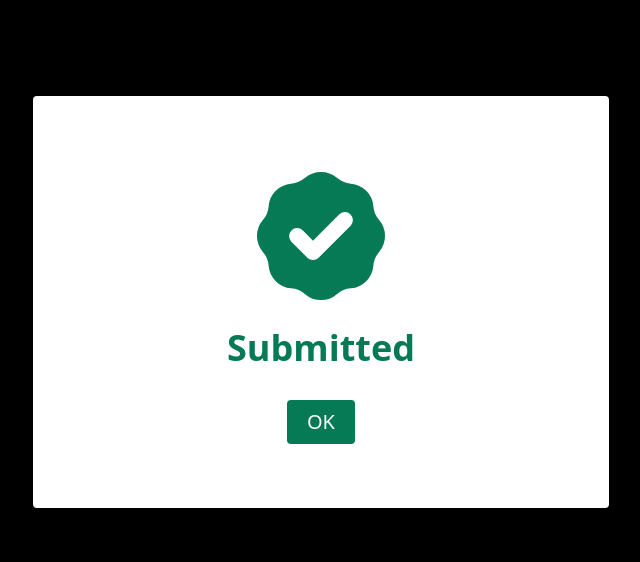
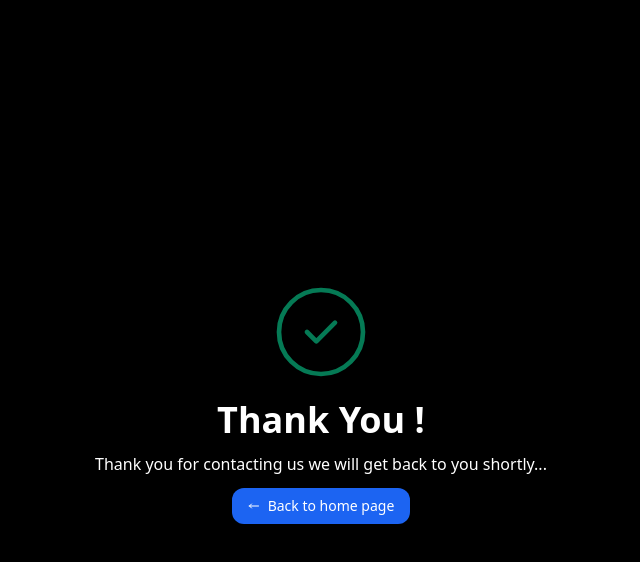
Before and after one commit to Roymaniac/lexipimpression, a website: page submit.html in a window 1280 px wide. Shown: the whole page, without its empty margins (319-959 px from the left). Drawn offline with Linux system fonts and the light colour scheme.

Commit message:
updated submit form ui

```diff
--- a/submit.html
+++ b/submit.html
@@ -33,37 +33,48 @@
     <title>Form Submitted</title>
   </head>
   <body class="bg-black">
-    <div
-      class="container mt-24 mx-auto justify-center items-center p-8 rounded bg-white max-w-xl max-h-xl dark:bg-gray-800"
-    >
-      <div class="flex justify-center md:mt-4 sm:mx-6 py-3">
+    <div class="flex h-screen items-center justify-center">
+      <div>
+        <div class="flex flex-col items-center space-y-3">
           <svg
             xmlns="http://www.w3.org/2000/svg"
-          class="h-20 w-14 md:h-40 md:w-64 text-green-600"
-          viewBox="0 0 20 20"
-          fill="currentColor"
+            class="h-28 w-28 text-green-600"
+            fill="none"
+            viewBox="0 0 24 24"
+            stroke="currentColor"
+            stroke-width="1"
           >
             <path
-            fill-rule="evenodd"
-            d="M6.267 3.455a3.066 3.066 0 001.745-.723 3.066 3.066 0 013.976 0 3.066 3.066 0 001.745.723 3.066 3.066 0 012.812 2.812c.051.643.304 1.254.723 1.745a3.066 3.066 0 010 3.976 3.066 3.066 0 00-.723 1.745 3.066 3.066 0 01-2.812 2.812 3.066 3.066 0 00-1.745.723 3.066 3.066 0 01-3.976 0 3.066 3.066 0 00-1.745-.723 3.066 3.066 0 01-2.812-2.812 3.066 3.066 0 00-.723-1.745 3.066 3.066 0 010-3.976 3.066 3.066 0 00.723-1.745 3.066 3.066 0 012.812-2.812zm7.44 5.252a1 1 0 00-1.414-1.414L9 10.586 7.707 9.293a1 1 0 00-1.414 1.414l2 2a1 1 0 001.414 0l4-4z"
-            clip-rule="evenodd"
+              stroke-linecap="round"
+              stroke-linejoin="round"
+              d="M9 12l2 2 4-4m6 2a9 9 0 11-18 0 9 9 0 0118 0z"
             />
           </svg>
+          <h1 class="text-4xl text-white font-bold">Thank You !</h1>
+          <p class="text-center text-md my-5 text-white">
+            Thank you for contacting us we will get back to you shortly...
+          </p>
+          <a
+            href="/contact.html"
+            class="my-5 inline-flex items-center rounded-xl bg-blue-600 px-4 py-2 text-white hover:bg-blue-800 focus:outline-none"
+          >
+            <svg
+              xmlns="http://www.w3.org/2000/svg"
+              class="mr-2 h-3 w-3"
+              fill="none"
+              viewBox="0 0 24 24"
+              stroke="currentColor"
+              stroke-width="2"
+            >
+              <path
+                stroke-linecap="round"
+                stroke-linejoin="round"
+                d="M7 16l-4-4m0 0l4-4m-4 4h18"
+              />
+            </svg>
+            <span class="text-sm font-medium">Back to home page </span>
+          </a>
         </div>
-      <h2
-        class="text-center sm:2xl md:text-4xl text-green-600 font-bold dark:text-white"
-      >
-        Submitted
-      </h2>
-
-      <div class="flex justify-center py-8">
-        <a href="./contact.html"
-          ><h4
-            class="sm:text-md md:text-xl text-gray-50 hover:bg-green-400 font-medium rounded py-2 px-5 bg-green-600 dark:text-white"
-          >
-           OK
-          </h4></a
-        >
       </div>
     </div>
   </body>
```
Also changed, not shown: css/main.css. Lines whose indentation alone changed are shown as unchanged.
